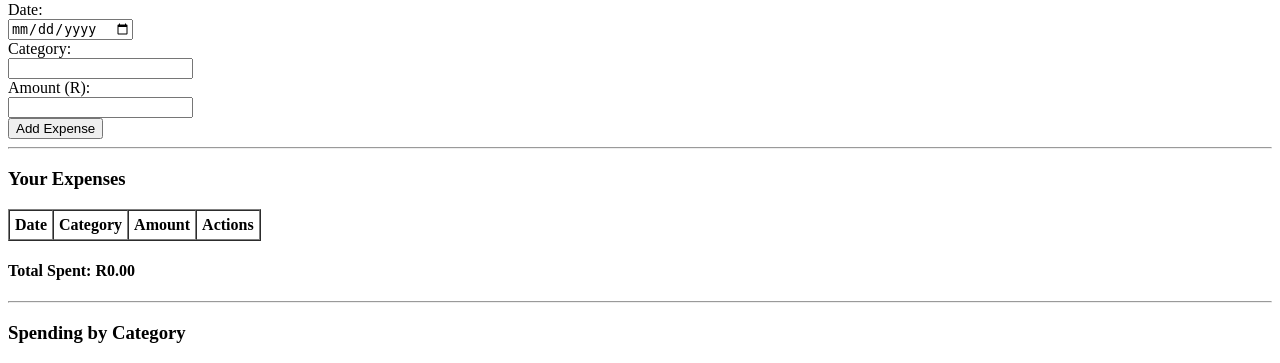
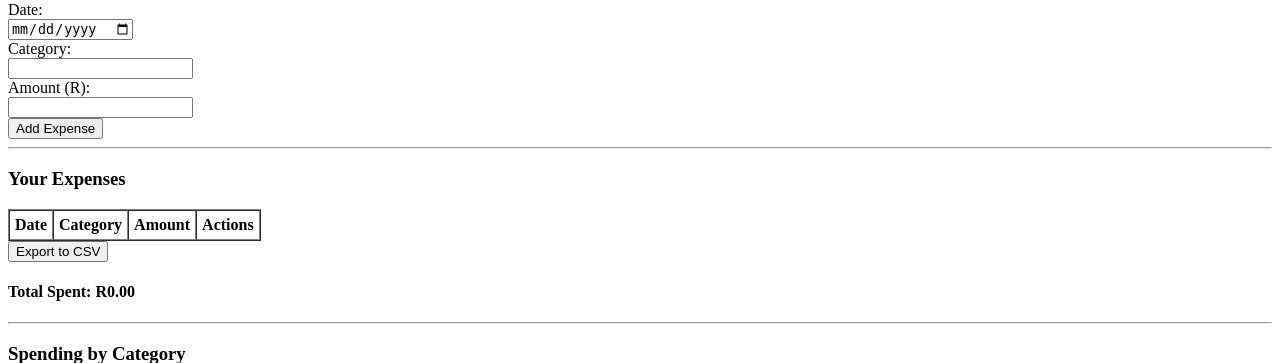
Before and after one commit to Thandeka325/MySpending, a Flask app: page /dashboard in a window 1280 px wide. Shown: the part 266-629 px from the top of the page. Run offline with Flask 3, Linux system fonts and the light colour scheme; the visitor is signed in with stand-in values (Sample User, id 1); data that the repository does not hold is empty.

Commit message:
Added CSV expense exporting option

```diff
--- a/app/routes.py
+++ b/app/routes.py
@@ -2,6 +2,9 @@ from flask import Blueprint, render_template, redirect, url_for, request, flash,
 from flask_login import login_required, current_user
 from .models import Expense, db
 from collections import defaultdict
+from io import StringIO
+from flask import make_response
+
 
 main = Blueprint('main', __name__)
 
@@ -88,3 +91,22 @@ def set_budget():
     db.session.commit()
     flash('Budget updated!')
     return redirect(url_for('main.dashboard'))
+
+@main.route('/export-csv')
+@login_required
+def export_csv():
+    output = StringIO()
+    writer = csv.writer(output)
+
+    # Write header
+    writer.writerow(['Date', 'Category', 'Amount'])
+
+    # Write data
+    for e in current_user.expenses:
+        writer.writerow([e.date, e.category, f'{e.amount:2f}'])
+
+    # Prepare response
+    response = make_response(output.getvalue())
+    response.headers['Content-Disposition'] = 'attachment; filename=expenses.csv'
+    response.headers['Content-Type'] = 'text/csv'
+    return response
--- a/app/templates/dashboard.html
+++ b/app/templates/dashboard.html
@@ -70,6 +70,10 @@
   </tbody>
 </table>
 
+<form action="{{ url_for('main.export_csv') }}" method="GET">
+	<button type="submit">Export to CSV</button>
+</form>
+
 <h4>Total Spent: R{{ '%.2f'|format(total_spent) }}</h4>
 
 <hr>
```
Also changed, not shown: app/templates/edit_expense.html (+6 -3 lines).
